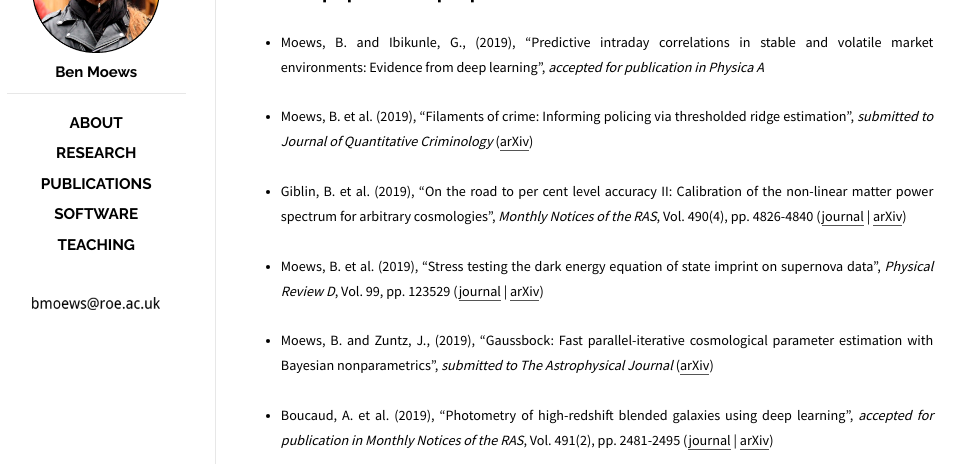
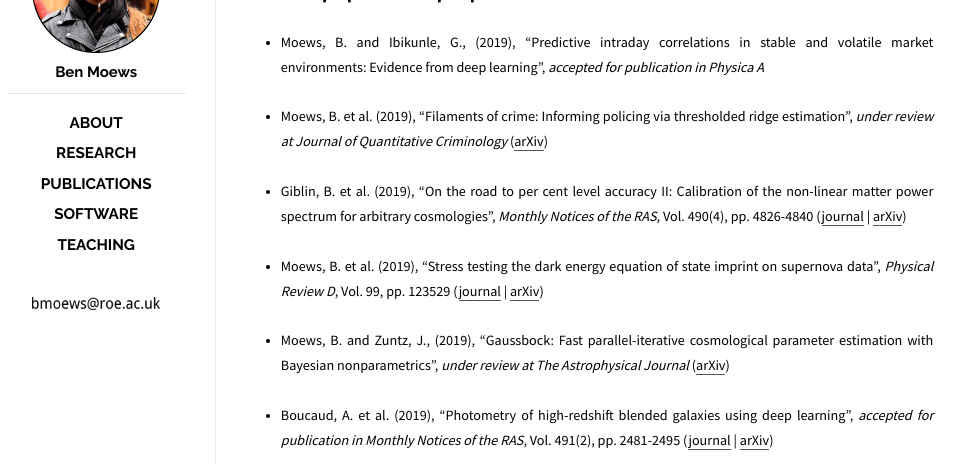
Before and after one commit to moews/moews.github.io, a Jekyll site: the page built from _posts/2017-03-25-publications.md, in a window 1280 px wide. Shown: the part 127-591 px from the top of the page, without its empty margins (143-1109 px from the left). Built offline with Jekyll 4.4.1, drawn with Linux system fonts in a browser that asks for light colours.

Commit message:
Update 2017-03-25-publications.md

```diff
--- a/_posts/2017-03-25-publications.md
+++ b/_posts/2017-03-25-publications.md
@@ -10,13 +10,13 @@
 
 * <small>Moews, B. and Ibikunle, G., (2019), "Predictive intraday correlations in stable and volatile market environments: Evidence from deep learning", _accepted for publication in Physica A_</small>
 
-* <small>Moews, B. et al. (2019), "Filaments of crime: Informing policing via thresholded ridge estimation", _submitted to Journal of Quantitative Criminology_ ([arXiv](https://arxiv.org/abs/1907.03206))</small>
+* <small>Moews, B. et al. (2019), "Filaments of crime: Informing policing via thresholded ridge estimation", _under review at Journal of Quantitative Criminology_ ([arXiv](https://arxiv.org/abs/1907.03206))</small>
 
 * <small>Giblin, B. et al. (2019), "On the road to per cent level accuracy II: Calibration of the non-linear matter power spectrum for arbitrary cosmologies", _Monthly Notices of the RAS_, Vol. 490(4), pp. 4826-4840 ([journal](https://doi.org/10.1093/mnras/stz2659) | [arXiv](https://arxiv.org/abs/1906.02742))</small>
 
 * <small>Moews, B. et al. (2019), "Stress testing the dark energy equation of state imprint on supernova data", _Physical Review D_, Vol. 99, pp. 123529 ([journal](https://doi.org/10.1103/PhysRevD.99.123529) | [arXiv](https://arxiv.org/abs/1812.09786))</small>
 
-* <small>Moews, B. and Zuntz, J., (2019), "Gaussbock: Fast parallel-iterative cosmological parameter estimation with Bayesian nonparametrics", _submitted to The Astrophysical Journal_ ([arXiv](https://arxiv.org/abs/1905.09800))</small>
+* <small>Moews, B. and Zuntz, J., (2019), "Gaussbock: Fast parallel-iterative cosmological parameter estimation with Bayesian nonparametrics", _under review at The Astrophysical Journal_ ([arXiv](https://arxiv.org/abs/1905.09800))</small>
 
 * <small>Boucaud, A. et al. (2019), "Photometry of high-redshift blended galaxies using deep learning", _accepted for publication in Monthly Notices of the RAS_, Vol. 491(2), pp. 2481-2495 ([journal](https://doi.org/10.1093/mnras/stz3056) | [arXiv](https://arxiv.org/abs/1905.01324))</small>
 
```
